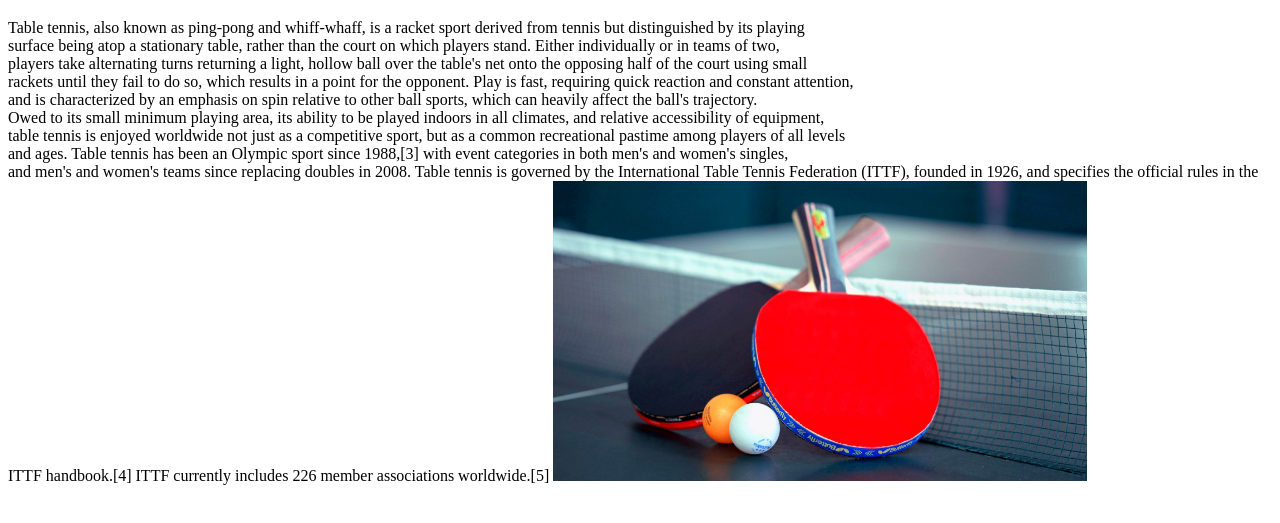
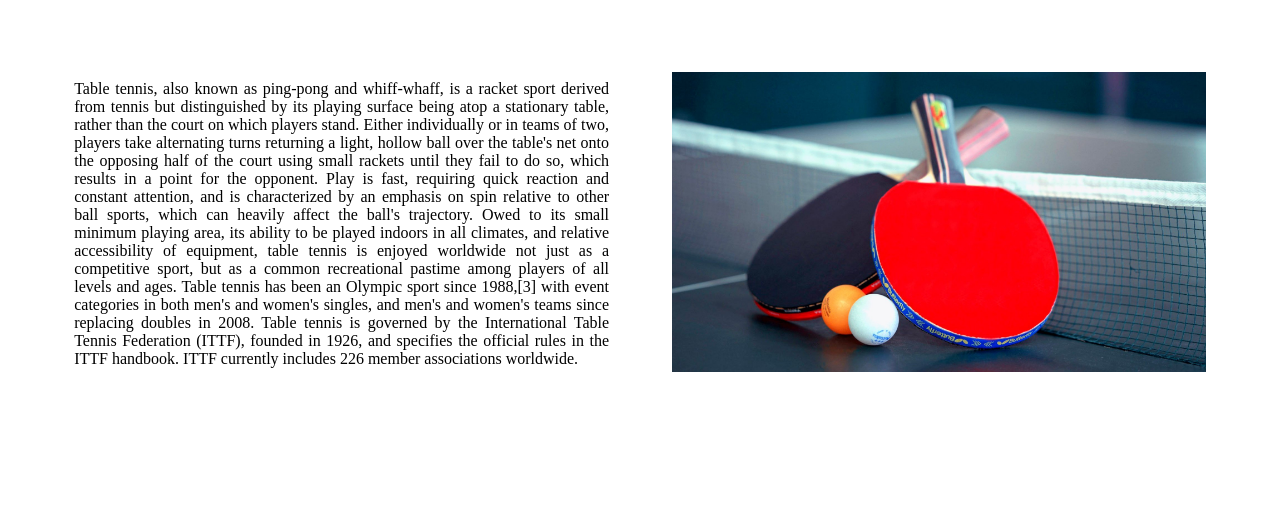
Before and after one commit to abina-scalgo/sports--spa, a plain HTML site: page index.html in a window 1280 px wide. Shown: the part 61-584 px from the top of the page. Drawn offline with Linux system fonts and the light colour scheme.

Commit message:
changes made to index.html
added the image and added some code

```diff
--- a/index.html
+++ b/index.html
@@ -8,23 +8,28 @@
 </head>
 <body>
     <center><h1>Table Tennis</h1></center>
-    Table tennis, also known as ping-pong and whiff-whaff,
-        is a racket sport derived from tennis but distinguished by its playing <br>
-        surface being atop a stationary table, rather than the court on which players stand.
-        Either individually or in teams of two, <br> players take alternating turns returning a light,
-        hollow ball over the table's net onto the opposing half of the court using small <br> rackets until they
-        fail to do so, which results in a point for the opponent. Play is fast, requiring quick reaction and
-        constant attention, <br> and is characterized by an emphasis on spin relative to other ball sports,
-        which can heavily affect the ball's trajectory. <br>
-        Owed to its small minimum playing area, its ability to be played indoors in all climates, and relative accessibility of equipment, <br>
-         table tennis is enjoyed worldwide not just as a competitive sport, but as a common recreational pastime among players of all levels <br> and ages.
 
-Table tennis has been an Olympic sport since 1988,[3] with event categories in both men's  and women's singles,<br> and men's and women's teams since replacing doubles in 2008.
-
-Table tennis is governed by the International Table Tennis Federation (ITTF), founded in 1926, and specifies the official rules in the ITTF handbook.[4] ITTF currently includes 226 member associations worldwide.[5]
-    <img src="table-tennis.jpg" alt="" style="height: 300px;">
-
-
+    <table style="margin: 5%;">
+        <tr>
+            <td><p style="margin-right: 10%; text-align: justify;" >Table tennis, also known as ping-pong and whiff-whaff,
+                    is a racket sport derived from tennis but distinguished by its playing
+                    surface being atop a stationary table, rather than the court on which players stand.
+                    Either individually or in teams of two,  players take alternating turns returning a light,
+                    hollow ball over the table's net onto the opposing half of the court using small  rackets until they
+                    fail to do so, which results in a point for the opponent. Play is fast, requiring quick reaction and
+                    constant attention,  and is characterized by an emphasis on spin relative to other ball sports,
+                    which can heavily affect the ball's  trajectory.
+                    Owed to its small minimum playing area, its ability to be played indoors in all climates, and relative accessibility of equipment,
+                    table tennis is enjoyed worldwide not just as a competitive sport, but as a common recreational pastime among players of all levels  and ages.
+                    Table tennis has been an Olympic sport since 1988,[3] with event categories in both men's  and women's singles, and men's and women's teams since replacing doubles in 2008.
+                    Table tennis is governed by the International Table Tennis Federation (ITTF),
+                    founded in 1926, and specifies the official rules in the ITTF  handbook.
+                    ITTF  currently includes 226 member associations worldwide.
+                </p>
+            </td>
+            <td><img src="table-tennis.jpg" alt="" style="height: 300px; "></td>
+        </tr>
+    </table>
 
 
 
```
